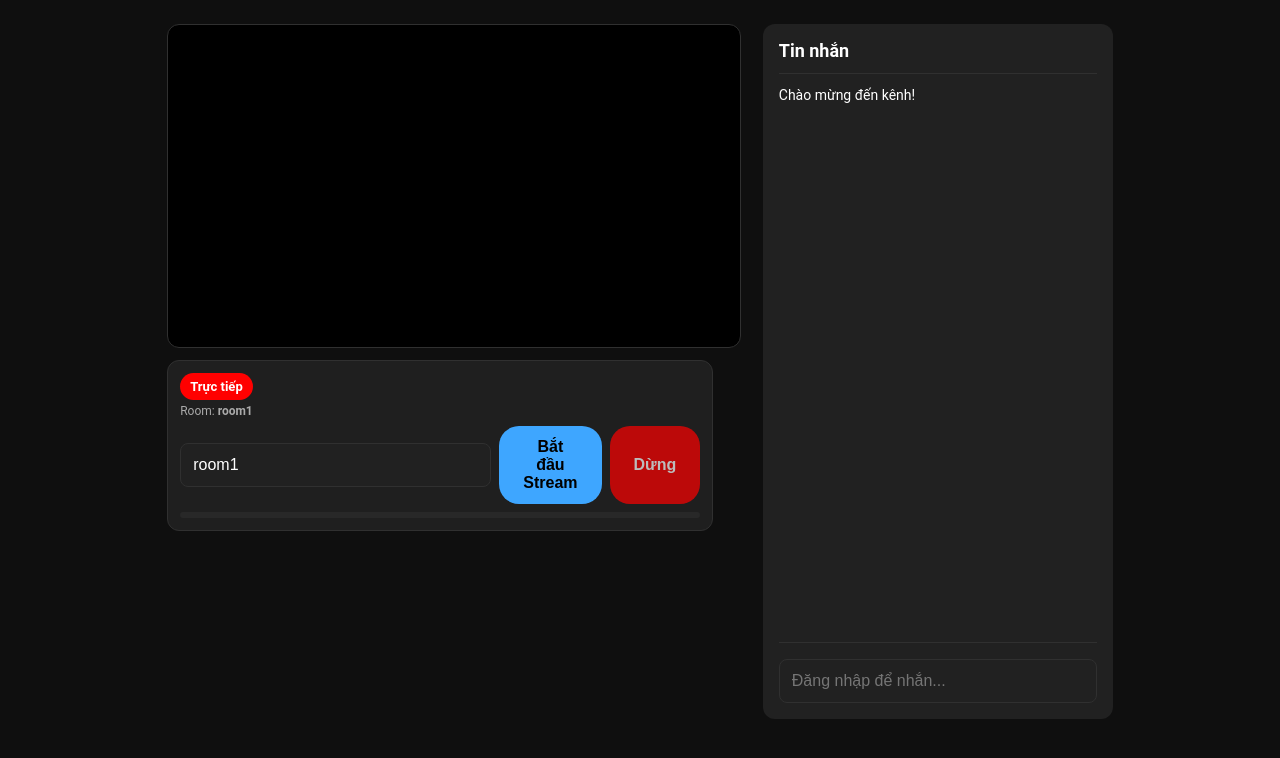
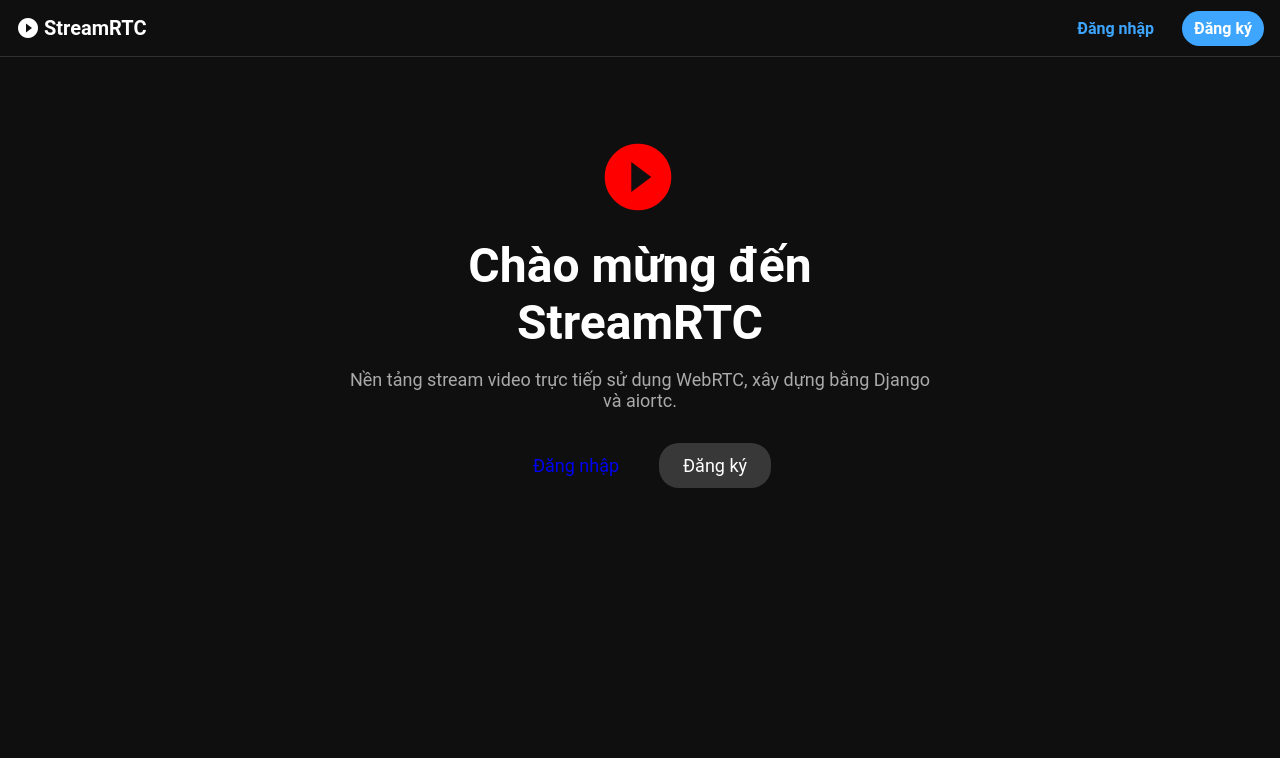
Before and after one commit to 1usuzu/streaming, a Django app: page / in a window 1280 px wide. Shown: the top 758 px of the page. Run offline with Django 5.2, Linux system fonts and the light colour scheme.

Commit message:
hoan thanh mvp

```diff
--- a/streaming/static/style.css
+++ b/streaming/static/style.css
@@ -325,7 +325,8 @@
     border: 0
 }
 
-input[type="text"] {
+input[type="text"],
+input[type="password"] {
     width: 100%;
     padding: 12px;
     font-size: 16px;
@@ -336,7 +337,8 @@
     box-sizing: border-box
 }
 
-input[type="text"]:focus {
+input[type="text"]:focus,
+input[type="password"]:focus {
     outline: none;
     border-color: var(--yt-blue)
 }
@@ -348,7 +350,8 @@
     border: none;
     border-radius: 20px;
     cursor: pointer;
-    transition: background-color .18s ease, opacity .18s ease
+    transition: background-color .18s ease, opacity .18s ease;
+    white-space: nowrap;
 }
 
 button:disabled {
--- a/streaming/templates/base.html
+++ b/streaming/templates/base.html
@@ -8,30 +8,72 @@
     <title>{% block title %}StreamRTC{% endblock %}</title>
     <link rel="stylesheet" href="{% static 'style.css' %}">
     <link href="https://fonts.googleapis.com/icon?family=Material+Icons" rel="stylesheet">
+    <meta name="csrf-token" content="{{ csrf_token }}">
 </head>
 
 <body>
-    <header class="navbar">
+    <header class="navbar" style="display: flex;">
         <div class="navbar-left">
-            <span class="material-icons">menu</span>
-            <a href="/" class="logo">
+            <a href="{% url 'welcome' %}" class="logo">
                 <span class="material-icons logo-icon">play_circle_filled</span>
                 StreamRTC
             </a>
         </div>
         <div class="navbar-center">
-            <input type="text" class="search-bar" placeholder="Tìm kiếm">
-            <button class="search-btn">
-                <span class="material-icons">search</span>
-            </button>
         </div>
+
         <div class="navbar-right">
-            <span class="material-icons">video_call</span>
-            <span class="material-icons">apps</span>
-            <span class="material-icons">notifications</span>
-            <span class="material-icons profile-pic">account_circle</span>
+            {% if user.is_authenticated %}
+
+            {% with roles_string=user.groups.all|join:"," %}
+            {% if "Streamers" in roles_string %}
+            <a href="{% url 'stream_page' %}"
+                style="color:var(--yt-red);text-decoration:none;margin-right:16px;font-weight:700;">Quản lý Stream</a>
+            {% else %}
+            <a href="{% url 'viewer_page' %}"
+                style="color:var(--yt-blue);text-decoration:none;margin-right:16px;font-weight:700;">Xem Stream</a>
+            {% endif %}
+
+            <span style="color:var(--yt-text-primary);text-decoration:none;margin-left:8px;">
+                Xin chào, <strong>{{ user.username }}</strong>
+                {% if "Streamers" in roles_string %}
+                <span style="color: var(--yt-red);">(Streamer)</span>
+                {% elif "Viewers" in roles_string %}
+                <span style="color: var(--yt-blue);">(Viewer)</span>
+                {% endif %}
+            </span>
+            {% endwith %}
+
+            <a href="{% url 'logout' %}" style="color:var(--yt-text-secondary);margin-left:12px;">Đăng xuất</a>
+            {% else %}
+            <a href="{% url 'login' %}"
+                style="color:var(--yt-blue);text-decoration:none;margin-left:8px; font-weight: 700;">Đăng nhập</a>
+            <a href="{% url 'register' %}"
+                style="color:var(--yt-text-primary);text-decoration:none;margin-left:12px; background: var(--yt-blue); padding: 8px 12px; border-radius: 20px; font-weight: 700;">Đăng
+                ký</a>
+            {% endif %}
         </div>
     </header>
+
+    {% if messages %}
+    <div style="max-width:90%;margin:12px auto;">
+        <ul class="flash-messages" style="list-style:none;padding:0;margin:0;">
+            {% for m in messages %}
+            {% if m.level == DEFAULT_MESSAGE_LEVELS.ERROR %}
+            <li
+                style="background:rgba(255, 0, 0, 0.2); border: 1px solid var(--yt-red); color:var(--yt-text-primary);padding:12px 16px;border-radius:6px;margin-bottom:6px;">
+                <strong>Lỗi:</strong> {{ m }}
+            </li>
+            {% else %}
+            <li
+                style="background:rgba(0, 255, 0, 0.1); border: 1px solid #28a745; color:var(--yt-text-primary);padding:12px 16px;border-radius:6px;margin-bottom:6px;">
+                {{ m }}
+            </li>
+            {% endif %}
+            {% endfor %}
+        </ul>
+    </div>
+    {% endif %}
 
     <main class="container">
         {% block content %}
--- a/streaming/templates/streamer.html
+++ b/streaming/templates/streamer.html
@@ -1,5 +1,5 @@
 {% extends 'base.html' %}
-{% block title %}Streamer{% endblock %}
+{% block title %}🎬 Streamer{% endblock %}
 
 {% block content %}
 <div class="container">
@@ -36,14 +36,8 @@
         </main>
 
         <aside class="chat-sidebar" aria-label="Chat sidebar">
-            <div class="chat-header">Tin nhắn</div>
-            <div class="chat-messages" id="chat-messages">
-                <div class="chat-message"><span>Chào mừng đến kênh!</span></div>
-            </div>
+            <div class="chat-header">Trò chuyện trực tiếp</div>
 
-            <div class="chat-input">
-                <input id="chat-input" type="text" placeholder="Đăng nhập để nhắn..." disabled>
-            </div>
         </aside>
     </div>
 </div>
@@ -51,6 +45,10 @@
 
 {% block scripts %}
 <script>
+    function getCsrfToken() {
+        return document.querySelector('meta[name="csrf-token"]').getAttribute('content');
+    }
+
     const video = document.getElementById('video');
     const startBtn = document.getElementById('start');
     const stopBtn = document.getElementById('stop');
@@ -75,12 +73,18 @@
 
             const response = await fetch('/offer', {
                 method: 'POST',
-                headers: { 'Content-Type': 'application/json' },
+                headers: {
+                    'Content-Type': 'application/json',
+                    'X-CSRFToken': getCsrfToken()
+                },
                 body: JSON.stringify({ sdp: pc.localDescription.sdp, type: pc.localDescription.type, room_id })
             });
 
             if (!response.ok) {
                 const text = await response.text();
+                if (response.status === 403) {
+                    throw new Error('Lỗi Quyền: ' + text);
+                }
                 throw new Error('Lỗi máy chủ: ' + text);
             }
 
--- /dev/null
+++ b/streaming/templates/welcome.html
@@ -0,0 +1,43 @@
+{% extends 'base.html' %}
+{% block title %}Chào mừng đến StreamRTC{% endblock %}
+
+{% block content %}
+<div style="text-align: center; max-width: 600px; margin: 80px auto;">
+    <span class="material-icons logo-icon" style="font-size: 80px; color: var(--yt-red);">play_circle_filled</span>
+    <h1 style="font-size: 48px; margin: 16px 0;">Chào mừng đến StreamRTC</h1>
+    <p style="font-size: 18px; color: var(--yt-text-secondary); margin-bottom: 32px;">
+        Nền tảng stream video trực tiếp sử dụng WebRTC, xây dựng bằng Django và aiortc.
+    </p>
+
+    {% if user.is_authenticated %}
+    <p style="font-size: 16px; margin-bottom: 24px;">
+        Bạn đã đăng nhập với tư cách <strong>{{ user.username }}</strong>.
+    </p>
+    <div>
+        {% with roles_string=user.groups.all|join:"," %}
+        {% if "Streamers" in roles_string %}
+        <a href="{% url 'stream_page' %}" class="primary"
+            style="padding: 12px 24px; text-decoration: none; font-size: 18px;">
+            Tới trang Quản lý Stream
+        </a>
+        {% else %}
+        <a href="{% url 'viewer_page' %}" class="primary"
+            style="padding: 12px 24px; text-decoration: none; font-size: 18px;">
+            Xem các kênh Stream
+        </a>
+        {% endif %}
+        {% endwith %}
+    </div>
+    {% else %}
+    <div style="display: flex; justify-content: center; gap: 16px;">
+        <a href="{% url 'login' %}" class="primary" style="padding: 12px 24px; text-decoration: none; font-size: 18px;">
+            Đăng nhập
+        </a>
+        <a href="{% url 'register' %}"
+            style="padding: 12px 24px; text-decoration: none; font-size: 18px; background-color: var(--yt-surface-hover); color: var(--yt-text-primary); border-radius: 20px;">
+            Đăng ký
+        </a>
+    </div>
+    {% endif %}
+</div>
+{% endblock %}
--- a/streaming/urls.py
+++ b/streaming/urls.py
@@ -1,19 +1,27 @@
-# streaming/urls.py
-
 from django.urls import path
 from . import views
+from django.contrib.auth import views as auth_views
 
 urlpatterns = [
-    # GET /viewer/ (trang HTML)
-    # THÊM DẤU / Ở ĐÂY
+    # trang chủ chào mừng
+    path('', views.welcome_page, name='welcome'),
+
+    # trang điều hướng sau khi đăng nhập
+    path('login-redirect/', views.handle_login_redirect, name='login_redirect'),
+
+    # trang Streamer
+    path('stream/', views.index, name='stream_page'),
+
+    # Các đường dẫn xác thực
+    path('login/', auth_views.LoginView.as_view(
+            template_name='login.html',
+            redirect_authenticated_user=True
+        ), name='login'),
+    path('logout/', views.logout_view, name='logout'),
+    path('register/', views.register_view, name='register'),
+
+    # Các đường dẫn cũ
     path('viewer/', views.viewer_page, name='viewer_page'),
-
-    # POST /offer (API) - Giữ nguyên không có dấu /
     path('offer', views.offer, name='offer_api'),
-
-    # POST /viewer_connect (API) - Giữ nguyên không có dấu /
     path('viewer_connect', views.viewer, name='viewer_api'),
-
-    # GET / (trang HTML)
-    path('', views.index, name='index'),
 ]
--- a/streaming/views.py
+++ b/streaming/views.py
@@ -1,31 +1,112 @@
 import json
-from django.shortcuts import render
-from django.http import JsonResponse, HttpResponse
-from django.views.decorators.csrf import csrf_exempt
+from django.shortcuts import render, redirect
+from django.http import JsonResponse, HttpResponse, HttpResponseForbidden
+from django.contrib import messages
+from django.contrib.auth import login, logout
+from django.contrib.auth.models import User, Group
+from django.contrib.auth.decorators import login_required
 from aiortc import RTCPeerConnection, RTCSessionDescription
-# from aiortc.contrib.media import MediaRelay
+
+# (MỚI) Import trình trợ giúp sync_to_async
+from asgiref.sync import sync_to_async
+
+# ========================================
+# View cho trang chủ
+def welcome_page(request):
+    """Phục vụ trang Chào mừng (trang chủ mới)."""
+    return render(request, "welcome.html")
+
+# View để điều hướng sau khi đăng nhập
+@login_required
+def handle_login_redirect(request):
+    """
+    Điều hướng người dùng dựa trên vai trò của họ sau khi đăng nhập.
+    """
+    if request.user.groups.filter(name='Streamers').exists():
+        return redirect('stream_page') # Streamer đi đến trang stream
+    else:
+        return redirect('viewer_page') # Viewer đi đến trang xem
+# ========================================
 
 # === Phần trạng thái (State) toàn cục ===
-# Giống như trong code aiohttp của bạn, chúng ta lưu state trong bộ nhớ.
-# ⚠️ CẢNH BÁO: Xem lưu ý quan trọng ở cuối.
 pcs = set()
-# relay = MediaRelay()
-rooms = {}  # room_id -> {"pc": pc, "tracks": [...]}
+rooms = {}
 # ========================================
 
-def index(request):
+@login_required
+def index(request): # Trang Streamer
     """Phục vụ trang Streamer."""
+    if not request.user.groups.filter(name='Streamers').exists():
+        messages.error(request, "Chỉ tài khoản 'Streamer' mới có thể truy cập trang này.")
+        return redirect('viewer_page')
+
     return render(request, "streamer.html")
 
+def register_view(request):
+    """Đăng ký tài khoản với vai trò (Streamer/Viewer)."""
+    if request.user.is_authenticated:
+        return redirect('login_redirect')
+
+    if request.method == 'POST':
+        username = request.POST.get('username', '').strip()
+        password = request.POST.get('password', '')
+        password2 = request.POST.get('password2', '')
+        role = request.POST.get('role', '')
+
+        if not username or not password:
+            messages.error(request, 'Vui lòng điền username và password.')
+        elif password != password2:
+            messages.error(request, 'Mật khẩu không khớp.')
+        elif not role:
+            messages.error(request, 'Vui lòng chọn vai trò (Streamer hoặc Viewer).')
+        elif User.objects.filter(username=username).exists():
+            messages.error(request, 'Tên người dùng đã tồn tại.')
+        else:
+            try:
+                user = User.objects.create_user(username=username, password=password)
+                if role == 'streamer':
+                    group_name = 'Streamers'
+                else:
+                    group_name = 'Viewers'
+                group, created = Group.objects.get_or_create(name=group_name)
+                user.groups.add(group)
+                login(request, user)
+                messages.success(request, f'Đăng ký thành công với vai trò {role}!')
+                return redirect('login_redirect')
+            except Exception as e:
+                messages.error(request, f"Đã xảy ra lỗi: {e}")
+
+    return render(request, 'register.html')
+
+def logout_view(request):
+    """Đăng xuất người dùng và chuyển hướng về trang chủ."""
+    logout(request)
+    return redirect('welcome')
+
+@login_required
 def viewer_page(request):
     """Phục vụ trang Viewer."""
     return render(request, "viewer.html")
 
-@csrf_exempt  # Bỏ qua kiểm tra CSRF vì client gửi JSON
+
+# === (CẬP NHẬT) Sửa hàm offer ===
 async def offer(request):
     """
     Streamer gửi offer. Đây là một ASYNC view.
     """
+    # (CẬP NHẬT) 1. Kiểm tra đăng nhập (an toàn)
+    is_authenticated = await sync_to_async(lambda: request.user.is_authenticated)()
+    if not is_authenticated:
+        return HttpResponseForbidden("Bạn phải đăng nhập để stream.")
+
+    # (CẬP NHẬT) 2. Kiểm tra vai trò (an toàn)
+    @sync_to_async
+    def is_streamer(user):
+        return user.groups.filter(name='Streamers').exists()
+
+    if not await is_streamer(request.user):
+        return HttpResponseForbidden("Chỉ 'Streamer' mới có thể gửi offer.")
+
     if request.method != "POST":
         return HttpResponse("Method Not Allowed", status=405)
 
@@ -37,11 +118,12 @@
     pcs.add(pc)
     stream_tracks = []
 
+    # (CẬP NHẬT) 3. Lấy username (an toàn)
+    room_owner_username = await sync_to_async(lambda: request.user.username)()
+
     @pc.on("track")
     def on_track(track):
         print(f"📡 [{room_id}] Streamer sending:", track.kind)
-
-        # stream_tracks.append(relay.subscribe(track))
         stream_tracks.append(track)
 
     @pc.on("connectionstatechange")
@@ -54,33 +136,33 @@
             await pc.close()
             pcs.discard(pc)
 
-    # Đặt offer của streamer làm remote description
     await pc.setRemoteDescription(offer_sdp)
-
-    # Tạo answer và đặt làm local description
     answer = await pc.createAnswer()
     await pc.setLocalDescription(answer)
 
-    # Lưu lại PC và các track đã relay
     rooms[room_id] = {
         "pc": pc,
-        "tracks": stream_tracks
+        "tracks": stream_tracks,
+        "owner": room_owner_username
     }
 
-    print(f"✅ Streamer connected to room '{room_id}'")
-
-    # Trả về answer cho streamer
+    print(f"✅ Streamer '{room_owner_username}' connected to room '{room_id}'")
     return JsonResponse({
         "sdp": pc.localDescription.sdp,
         "type": pc.localDescription.type
     })
 
 
-@csrf_exempt  # Bỏ qua kiểm tra CSRF
+# === (CẬP NHẬT) Sửa hàm viewer ===
 async def viewer(request):
     """
     Viewer kết nối để xem. Đây cũng là một ASYNC view.
     """
+    # (CẬP NHẬT) 1. Kiểm tra đăng nhập (an toàn)
+    is_authenticated = await sync_to_async(lambda: request.user.is_authenticated)()
+    if not is_authenticated:
+        return HttpResponseForbidden("Bạn phải đăng nhập để xem.")
+
     if request.method != "POST":
         return HttpResponse("Method Not Allowed", status=405)
 
@@ -91,13 +173,10 @@
     if room_id not in rooms:
         return JsonResponse({"error": f"Room '{room_id}' not found"}, status=404)
 
-    # Lấy các track đã được relay của streamer
     streamer_tracks = rooms[room_id]["tracks"]
-
     pc = RTCPeerConnection()
     pcs.add(pc)
 
-    # Thêm các track của streamer vào PC của viewer
     for track in streamer_tracks:
         pc.addTrack(track)
 
@@ -108,16 +187,14 @@
             await pc.close()
             pcs.discard(pc)
 
-    # Đặt offer của viewer làm remote description
     await pc.setRemoteDescription(offer_sdp)
-
-    # Tạo answer và đặt làm local description
     answer = await pc.createAnswer()
     await pc.setLocalDescription(answer)
 
-    print(f"👀 Viewer connected to room '{room_id}'")
+    # (CẬP NHẬT) 2. Lấy username (an toàn)
+    viewer_username = await sync_to_async(lambda: request.user.username)()
+    print(f"👀 Viewer '{viewer_username}' connected to room '{room_id}'")
 
-    # Trả về answer cho viewer
     return JsonResponse({
         "sdp": pc.localDescription.sdp,
         "type": pc.localDescription.type
--- a/webrtc/settings.py
+++ b/webrtc/settings.py
@@ -125,3 +125,7 @@
 STATICFILES_DIRS = [
     BASE_DIR / "streaming/static",
 ]
+
+LOGIN_URL = 'login'
+LOGIN_REDIRECT_URL = 'login_redirect'
+LOGOUT_REDIRECT_URL = 'welcome'
```
Also changed, not shown: streaming/templates/login.html (added, +29 -0 lines), streaming/templates/register.html (added, +47 -0 lines), streaming/templates/viewer.html (+12 -2 lines).
